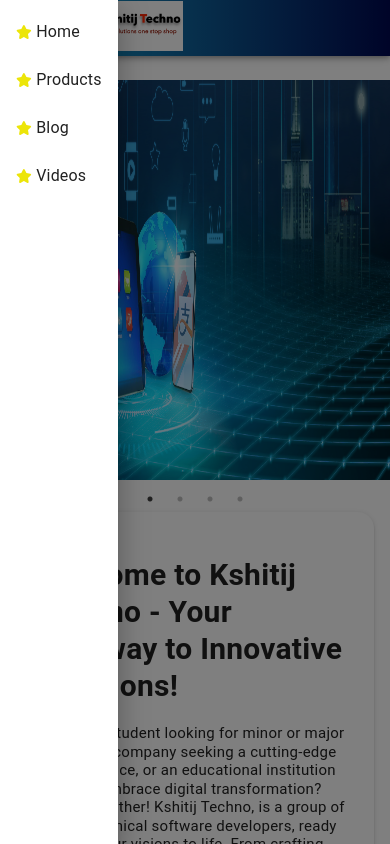
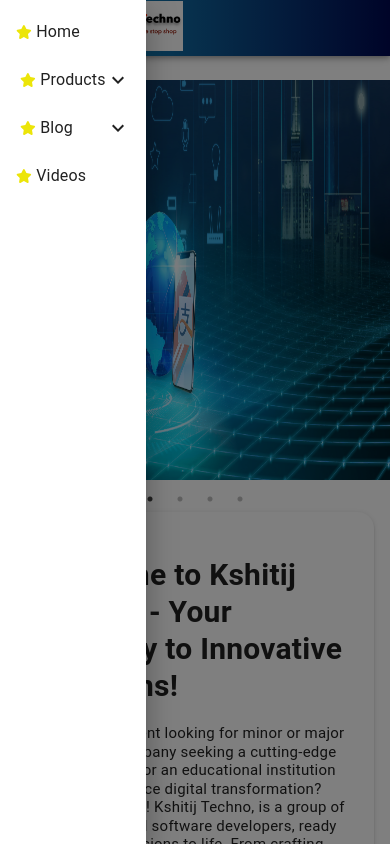
Before and after one commit to kshitijtechno/kshitijtechno.github.io, a React (Create React App) app: page / in a window 390 px wide. Both pictures are taken after a click on the button "menu". Shown: the top 844 px of the page. Built offline with nearby package versions, Linux system fonts and the light colour scheme; no server answers; grey boxes are pictures that could not be loaded.

Commit message:
added mobile submenu

```diff
--- a/src/AppNavBar.js
+++ b/src/AppNavBar.js
@@ -14,6 +14,7 @@
 import profilePic from './images/1.png';
 import { Link, useNavigate } from 'react-router-dom';
 import config from './config';
+import Collapse from '@mui/material/Collapse';
 
 import { FontAwesomeIcon } from '@fortawesome/react-fontawesome';
 import { faStar } from '@fortawesome/free-solid-svg-icons';
@@ -65,30 +66,46 @@
             >
               <MenuIcon />
             </IconButton>
-            <Drawer
-              anchor="left"
-              open={drawerOpen}
-              onClose={toggleDrawer(false)}
-            >
+            <Drawer anchor="left" open={drawerOpen} onClose={toggleDrawer(false)}>
                 <List>
                   <ListItem button component={Link} to="/" onClick={toggleDrawer(false)}>
                     <FontAwesomeIcon icon={faStar} size="sm" style={{ color: "#ece509" }} />&nbsp;
                     <ListItemText primary={config.menuItem1} />
                   </ListItem>
-                <ListItem button component={Link} to="/dashboard" onClick={toggleDrawer(false)}>
+                  <ListItem button onClick={handleMenuOpen('product', setProductMenuOpen)} style={{ paddingLeft: '20px' }}>
                     <FontAwesomeIcon icon={faStar} size="sm" style={{ color: "#ece509" }} />&nbsp;
                     <ListItemText primary={config.menuItem2} />
+                    <KeyboardArrowDownIcon />
                   </ListItem>
-                <ListItem button component={Link} to="/blog" onClick={toggleDrawer(false)}>
+                      <Collapse in={Boolean(productMenuOpen)}>
+                        <List component="div" disablePadding>
+                          <ListItem button component={Link} to="/products" onClick={toggleDrawer(false)} style={{ paddingLeft: '40px' }}>
+                            <ListItemText primary="Products" />
+                          </ListItem>
+                        </List>
+                      </Collapse>
+                  <ListItem button onClick={handleMenuOpen('hybris', setHybrisMenuOpen)} style={{ paddingLeft: '20px' }}>
                     <FontAwesomeIcon icon={faStar} size="sm" style={{ color: "#ece509" }} />&nbsp;
                     <ListItemText primary={config.menuItem3} />
+                    <KeyboardArrowDownIcon />
                   </ListItem>
+                        <Collapse in={Boolean(hybrisMenuOpen)}>
+                          <List component="div" disablePadding>
+                            <ListItem button component={Link} to="/blog/hybris" onClick={toggleDrawer(false)} style={{ paddingLeft: '40px' }}>
+                              <ListItemText primary="Hybris" />
+                            </ListItem>
+                            <ListItem button component={Link} to="/blog/java" onClick={toggleDrawer(false)} style={{ paddingLeft: '40px' }}>
+                              <ListItemText primary="Java" />
+                            </ListItem>
+                          </List>
+                        </Collapse>
                   <ListItem button component={Link} to="/videos" onClick={toggleDrawer(false)}>
                     <FontAwesomeIcon icon={faStar} size="sm" style={{ color: "#ece509" }} />&nbsp;
                     <ListItemText primary={config.menuItem4} />
                   </ListItem>
                 </List>
             </Drawer>
+
           </Box>
           <Box sx={{ flexGrow: 1 }}>
             <img src={profilePic} alt="Kshitij Wardhan Ahirwar" height="50" onClick={handleAvatarClick}/>
```
Lines whose indentation alone changed are shown as unchanged.
